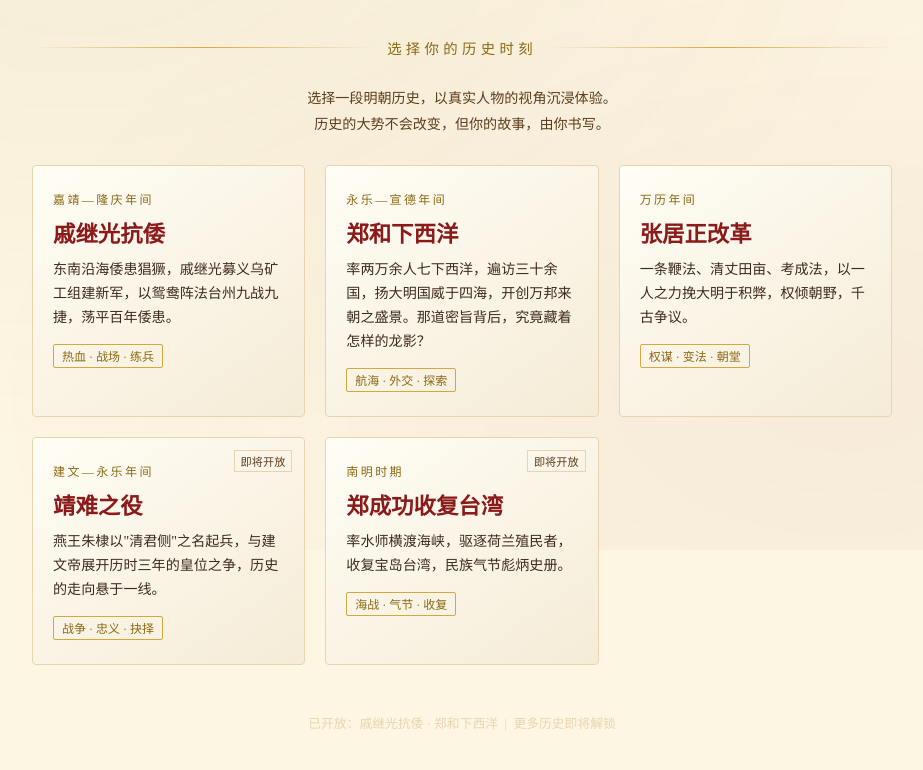
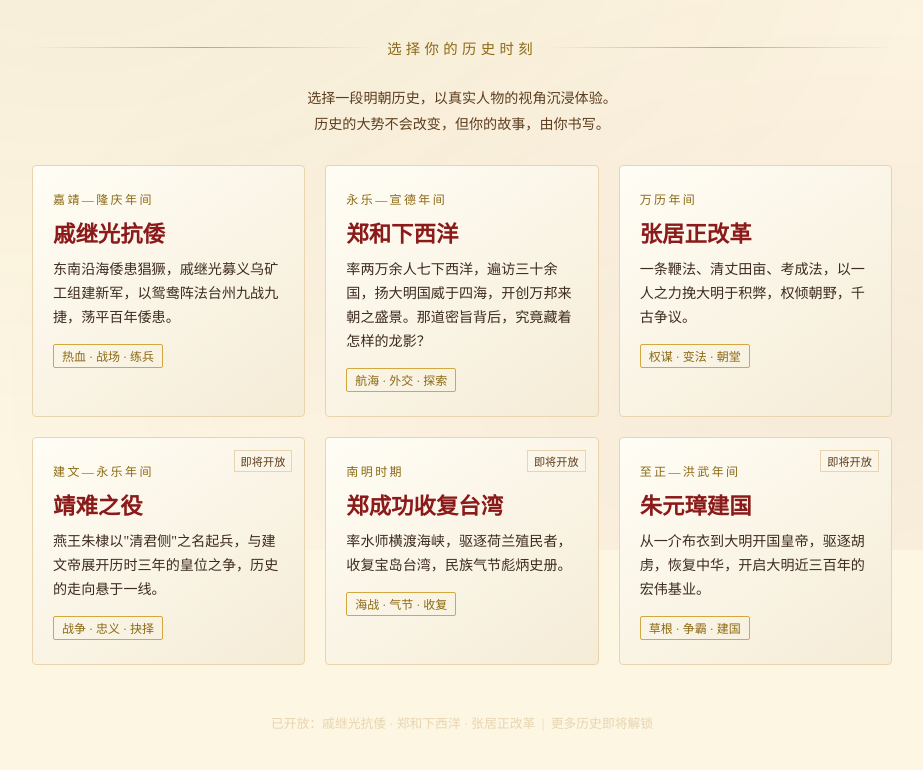
Before and after one commit to Black-Mamba24/mingchao, a plain HTML site: page index.html in a window 1280 px wide. Shown: the part 250-1020 px from the top of the page, without its empty margins (178-1101 px from the left). Drawn offline with Linux system fonts and the light colour scheme.

Commit message:
feat: 新增朱元璋建国故事线占位，优化首页布局至6格

```diff
--- a/index.html
+++ b/index.html
@@ -28,7 +28,7 @@
     </div>
 
     <div style="text-align:center; margin-top:48px; font-size:0.8rem; color:var(--cream-dark);">
-      已开放：戚继光抗倭 · 郑和下西洋 &nbsp;|&nbsp; 更多历史即将解锁
+      已开放：戚继光抗倭 · 郑和下西洋 · 张居正改革 &nbsp;|&nbsp; 更多历史即将解锁
     </div>
   </div>
 
@@ -73,6 +73,14 @@
         desc: '率水师横渡海峡，驱逐荷兰殖民者，收复宝岛台湾，民族气节彪炳史册。',
         tag: '海战 · 气节 · 收复',
         available: false
+      },
+      {
+        id: 'founding',
+        title: '朱元璋建国',
+        period: '至正—洪武年间',
+        desc: '从一介布衣到大明开国皇帝，驱逐胡虏，恢复中华，开启大明近三百年的宏伟基业。',
+        tag: '草根 · 争霸 · 建国',
+        available: false
       }
     ];
 
```
